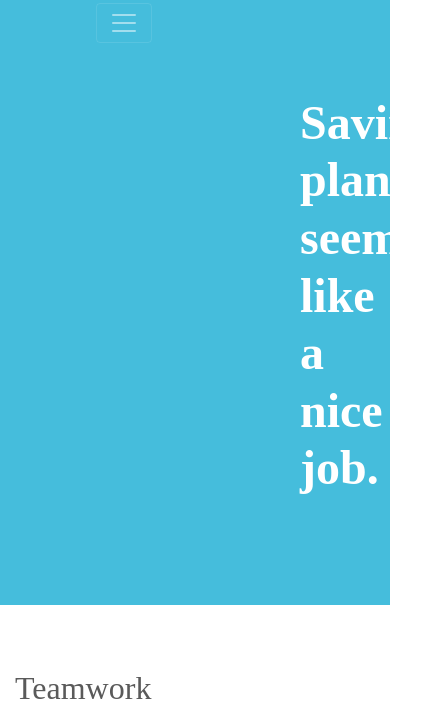
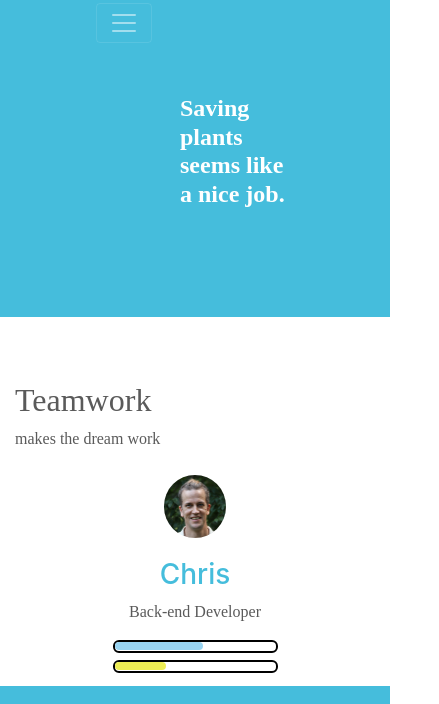
Before and after one commit to AndreeaPenu/drupl, a website: page dist/about.html in a window 390 px wide. Shown: the part 58-762 px from the top of the page, 439 px wide, since content can reach past the window. Drawn offline with nearby package versions, Linux system fonts and the light colour scheme.

Commit message:
Responsive design

```diff
--- a/src/sass/_config.scss
+++ b/src/sass/_config.scss
@@ -1,9 +1,32 @@
 $primary-font: 'Chivo';
 $secondary-font: 'Overpass';
-
 $primary-color: #45BDDC;
 $secondary-color: #36454F;
 $lightgray: #CED0CE;
 $platinum: #E6E8E6;
 $white: #FFFFFF;
 $black: #000000;
+// Media query mixins
+@mixin mediaSm {
+    @media screen and (max-width: 500px) {
+        @content;
+    }
+}
+
+@mixin mediaMd {
+    @media screen and (max-width: 768px) {
+        @content;
+    }
+}
+
+@mixin mediaLg {
+    @media screen and (min-width: 769px) and (max-width: 1170px) {
+        @content;
+    }
+}
+
+@mixin mediaXl {
+    @media screen and (min-width: 1171px) {
+        @content;
+    }
+}
--- /dev/null
+++ b/src/sass/_mobile.scss
@@ -0,0 +1,43 @@
+// Widescreens
+@include mediaXl {}
+
+// Desktops & laptops
+@include mediaLg {}
+
+// Tablets & Small laptops
+@include mediaMd {}
+
+// Smartphones
+@include mediaSm {
+    .hero {
+        .hero-text {
+            padding-left: 180px;
+            h2 {
+                font-size: 1.5rem;
+            }
+            p {
+                top: 260px;
+            }
+            #fred-arrow {
+                top: 275px;
+                left: 52.3%;
+            }
+            #fred {
+                top: 245px;
+                right: 173px;
+            }
+        }
+    }
+    .featurette-heading {
+        font-size: 32px;
+        margin-top: 0;
+    }
+    .number-icons {
+        img {
+            position: unset;
+        }
+    }
+    footer {
+        bottom: 0;
+    }
+}
--- a/src/sass/main.scss
+++ b/src/sass/main.scss
@@ -2,16 +2,16 @@
 @import 'buttons';
 @import 'carousel';
 @import 'menu';
-
 body {
     padding-top: 0;
     h2 {
         font-family: $primary-font!important;
     }
-    p, a{
+    p,
+    a {
         font-family: $secondary-font!important;
     }
-    a{
+    a {
         color: $white;
         &:hover {
             color: $secondary-color;
@@ -33,6 +33,9 @@ body {
     }
     #team {
         padding: 4rem 0;
+        .testimonail-pic {
+            width: 70%;
+        }
     }
 }
 
@@ -80,14 +83,13 @@ body {
     }
 }
 
-.marketing#iphone{
+.marketing#iphone {
     padding: 155px 0 100px 0;
 }
 
 .marketing {
     padding: 60px 0;
 }
-
 
 .featurette-heading {
     margin-top: 5rem;
@@ -111,7 +113,7 @@ body {
 }
 
 #product {
-    background-image: linear-gradient( rgba(0, 0, 0, 0.5), rgba(0, 0, 0, 0.5) ), url("../images/plant-moods.png");
+    background-image: linear-gradient( rgba(0, 0, 0, 0.5), rgba(0, 0, 0, 0.5)), url("../images/plant-moods.png");
     background-size: cover;
     background-repeat: no-repeat;
     h2 {
@@ -122,7 +124,7 @@ body {
         color: $white;
     }
     .info {
-       padding: 120px 0;
+        padding: 120px 0;
     }
     .big {
         font-size: 2rem;
@@ -178,32 +180,34 @@ footer {
     margin-bottom: 7px;
 }
 
-.water{
+.water {
     background: #98D4F2;
-    height: 9px;
+    height: 8px;
     border-radius: 6px;
     &#chris {
-        width: 75px;
+        width: 55%;
     }
     &#carol {
-        width: 119px;
+        width: 82%;
     }
     &#ben {
-        width: 5px;
+        width: 10%;
     }
 }
 
 .sun {
     background: #EDED54;
-    height: 9px;
+    height: 8px;
     border-radius: 6px;
     &#chris {
-        width: 52px;
+        width: 32%;
     }
     &#carol {
-        width: 150px;
+        width: 92%;
     }
     &#ben {
-        width: 100px;
+        width: 56%;
     }
 }
+
+@import "mobile";
```
Also changed, not shown: dist/css/main.css, dist/index.html.
